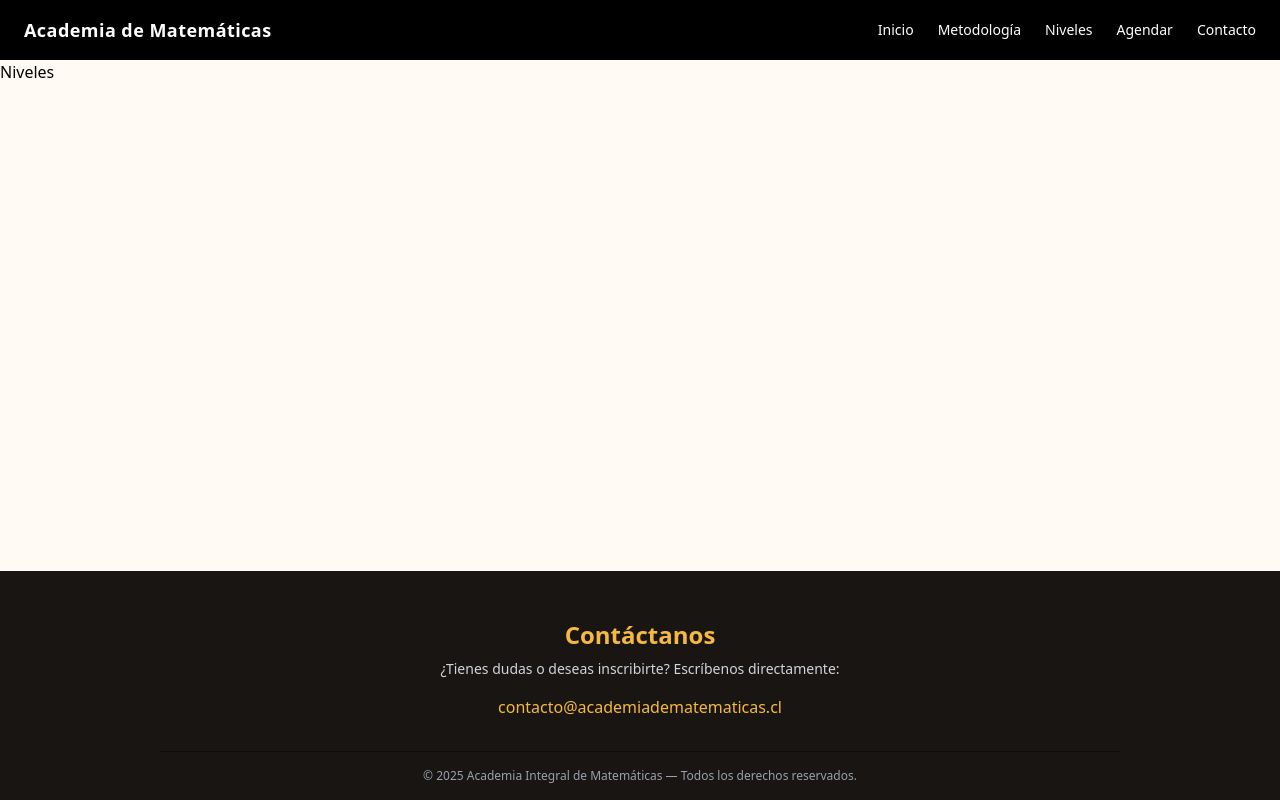
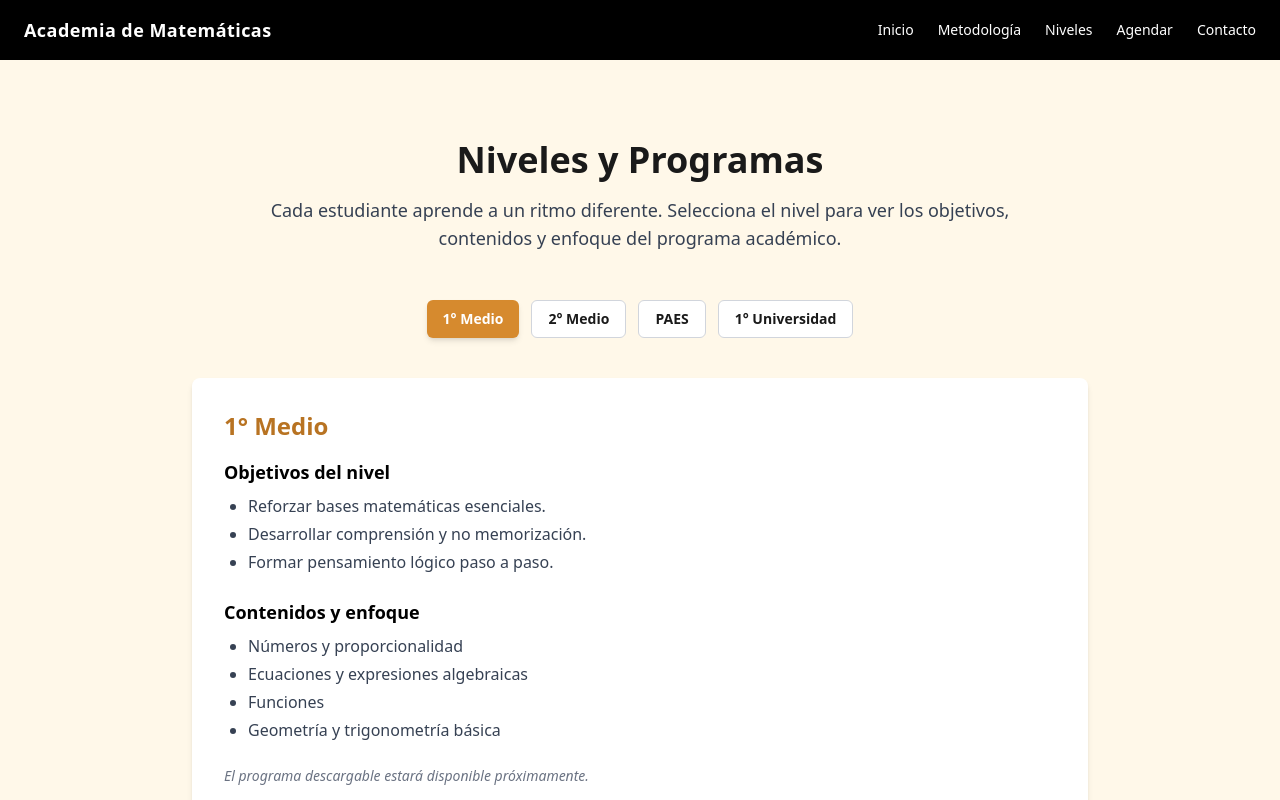
Before and after one commit to Rauljoseph/academia-matematicas, a Next.js app: page /niveles in a window 1280 px wide. Shown: the top 800 px of the page. Built offline with nearby package versions, Linux system fonts and the light colour scheme.

Commit message:
feat(page): add levels page mock

```diff
--- a/libs/niveles/index.tsx
+++ b/libs/niveles/index.tsx
@@ -1,5 +1,143 @@
 "use client";
 
+import { useState } from "react";
+
+const LEVELS = [
+  {
+    id: "1medio",
+    title: "1° Medio",
+    objectives: [
+      "Reforzar bases matemáticas esenciales.",
+      "Desarrollar comprensión y no memorización.",
+      "Formar pensamiento lógico paso a paso.",
+    ],
+    topics: [
+      "Números y proporcionalidad",
+      "Ecuaciones y expresiones algebraicas",
+      "Funciones",
+      "Geometría y trigonometría básica",
+    ],
+    pdf: null, // Ej: "/materiales/1-medio.pdf"
+  },
+  {
+    id: "2medio",
+    title: "2° Medio",
+    objectives: [
+      "Fortalecer álgebra y geometría.",
+      "Resolver problemas de mayor complejidad.",
+      "Desarrollar autonomía académica.",
+    ],
+    topics: [
+      "Álgebra y ecuaciones cuadráticas",
+      "Funciones y representaciones",
+      "Geometría analítica",
+      "Probabilidades y estadística",
+    ],
+    pdf: null,
+  },
+  {
+    id: "paes",
+    title: "PAES",
+    objectives: [
+      "Preparación estratégica con foco en comprensión.",
+      "Entrenamiento con ensayos reales.",
+      "Gestión del tiempo y técnicas de respuesta.",
+    ],
+    topics: [
+      "Ejercicios tipo PAES",
+      "Lectura crítica de enunciados",
+      "Resolución rápida y razonada",
+      "Simulacros y análisis de resultados",
+    ],
+    pdf: null,
+  },
+  {
+    id: "1univ",
+    title: "1° Universidad",
+    objectives: [
+      "Acompañamiento académico en matemáticas base de ingeniería.",
+      "Reducir la brecha entre enseñanza escolar y universitaria.",
+      "Construir bases sólidas desde el inicio.",
+    ],
+    topics: [
+      "Cálculo diferencial",
+      "Álgebra lineal",
+      "Límites y derivadas",
+      "Lógica y modelamiento matemático",
+    ],
+    pdf: null,
+  },
+];
+
 export default function Levels() {
-  return (<h1> Niveles </h1>);
+  const [active, setActive] = useState("1medio");
+  const selected = LEVELS.find((lvl) => lvl.id === active)!;
+
+  return (
+    <section className="w-screen bg-[#fff8e9] py-20 px-6 md:px-16">
+      <div className="max-w-6xl mx-auto text-center">
+        <h1 className="text-4xl font-bold text-[#1a1a1a] mb-4">
+          Niveles y Programas
+        </h1>
+        <p className="text-gray-700 max-w-3xl mx-auto mb-12 text-lg">
+          Cada estudiante aprende a un ritmo diferente. Selecciona el nivel para ver
+          los objetivos, contenidos y enfoque del programa académico.
+        </p>
+
+        {/* Tabs */}
+        <div className="flex flex-wrap justify-center gap-3 mb-10">
+          {LEVELS.map((lvl) => (
+            <button
+              key={lvl.id}
+              onClick={() => setActive(lvl.id)}
+              className={`py-2 px-4 rounded-md text-sm font-semibold transition
+              ${
+                active === lvl.id
+                  ? "bg-[#d68a2e] text-white shadow-md"
+                  : "bg-white text-[#1a1a1a] border border-gray-300 hover:bg-gray-100"
+              }`}
+            >
+              {lvl.title}
+            </button>
+          ))}
+        </div>
+
+        {/* Contenido del nivel */}
+        <div className="bg-white shadow-md rounded-lg p-8 text-left max-w-4xl mx-auto">
+          <h2 className="text-2xl font-bold text-[#b87322] mb-4">
+            {selected.title}
+          </h2>
+
+          <h3 className="font-semibold text-lg mb-2">Objetivos del nivel</h3>
+          <ul className="list-disc pl-6 mb-6 text-gray-700 space-y-1">
+            {selected.objectives.map((obj, i) => (
+              <li key={i}>{obj}</li>
+            ))}
+          </ul>
+
+          <h3 className="font-semibold text-lg mb-2">Contenidos y enfoque</h3>
+          <ul className="list-disc pl-6 mb-6 text-gray-700 space-y-1">
+            {selected.topics.map((topic, i) => (
+              <li key={i}>{topic}</li>
+            ))}
+          </ul>
+
+          {/* Botón descarga */}
+          {selected.pdf ? (
+            <a
+              href={selected.pdf}
+              download
+              className="inline-block bg-[#d68a2e] hover:bg-[#b87322] text-white font-semibold py-2 px-4 rounded-md shadow-md transition"
+            >
+              Descargar programa del nivel
+            </a>
+          ) : (
+            <p className="text-sm text-gray-500 italic">
+              El programa descargable estará disponible próximamente.
+            </p>
+          )}
+        </div>
+      </div>
+    </section>
+  );
 }
```
